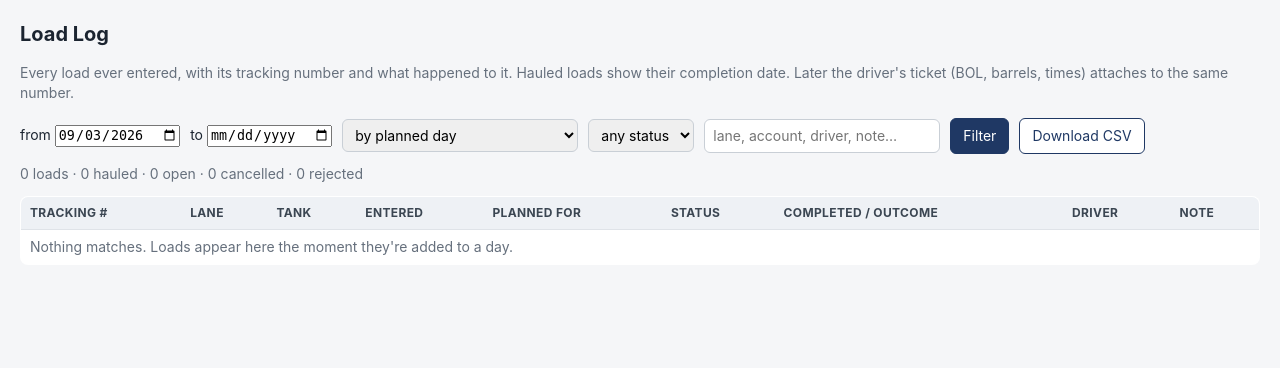
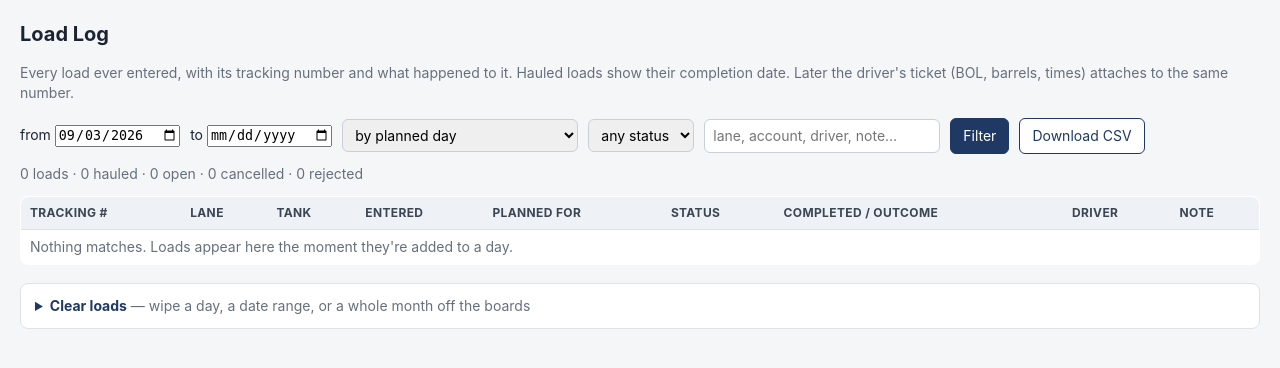
Before and after one commit to joshuawyrick/petrol-dispatch, a FastAPI app: page /loads in a window 1280 px wide. Shown: the part 43-411 px from the top of the page. Run offline with FastAPI, Linux system fonts and the light colour scheme; data comes from the database, SQL or seed files in the repository; data that the repository does not hold is empty.

Commit message:
load clearing function

```diff
--- a/main.py
+++ b/main.py
@@ -811,14 +811,14 @@ def _loadlog_query(s: Session, from_: str, to: str, by: str, status: str, q: str
 
 @app.get("/loads", response_class=HTMLResponse)
 def loadlog(request: Request, from_: str = "", to: str = "", by: str = "plan", status: str = "", q: str = "", line: int | None = None,
-            s: Session = Depends(get_db)):
+            clear_day: str = "", s: Session = Depends(get_db)):
     if not (from_ or to or line or status or q):
         from_ = (date.today() - timedelta(days=7)).isoformat()
     rows = _loadlog_query(s, from_, to, by, status, q, line)
     counts = {}
     for ld in rows: counts[ld.status] = counts.get(ld.status, 0) + 1
     qs = f"from_={from_}&to={to}&by={by}&status={status}&q={q}" + (f"&line={line}" if line else "")
-    return render(request, "loadlog.html", rows=rows, counts=counts, limit=LOG_LIMIT, qs=qs,
+    return render(request, "loadlog.html", rows=rows, counts=counts, limit=LOG_LIMIT, qs=qs, clear_day=clear_day,
                   q=dict(from_=from_, to=to, by=by, status=status, q=q))
 
 
@@ -834,6 +834,44 @@ def loadlog_csv(from_: str = "", to: str = "", by: str = "plan", status: str = "
         w.writerow([ld.ref, ld.lane.pickup.name, ld.lane.dropoff.name, ld.lane.account or "", ld.tank.name if ld.tank else "", ld.created_date,
                     ld.plan_date, ld.status, ld.outcome_date or "", drv, ld.outcome_note or "", ld.bbl_actual or ""])
     return Response(buf.getvalue(), media_type="text/csv", headers={"Content-Disposition": f'attachment; filename="loads_{from_ or "all"}_{to or "all"}.csv"'})
+
+
+
+@app.post("/loads/clear")
+async def loads_clear(request: Request, s: Session = Depends(get_db)):
+    """Clear loads for a day range or a whole month. 'remove' keeps the records (restorable per day); 'wipe' deletes everything."""
+    f = await request.form()
+    month = (f.get("month") or "").strip()                       # "2026-09" from a month picker
+    if month:
+        y, m = int(month[:4]), int(month[5:7])
+        from_ = f"{y:04d}-{m:02d}-01"
+        to = (date(y + (m == 12), (m % 12) + 1, 1) - timedelta(days=1)).isoformat()
+    else:
+        from_, to = (f.get("from_") or "").strip(), (f.get("to") or "").strip() or (f.get("from_") or "").strip()
+    if not from_ or not to:
+        return RedirectResponse("/loads?msg=Pick+a+day,+a+range+or+a+month+to+clear", status_code=303)
+    mode = f.get("mode") or "remove"
+    lines = s.query(LoadRequest).filter(LoadRequest.plan_date >= from_, LoadRequest.plan_date <= to).all()
+    if mode == "wipe":
+        if (f.get("confirm") or "").strip().upper() != "CLEAR":
+            return RedirectResponse("/loads?msg=Type+CLEAR+in+the+confirm+box+to+permanently+delete", status_code=303)
+        ids = [l.id for l in lines]
+        n_loads = 0
+        if ids:
+            load_ids = [x.id for x in s.query(Load.id).filter(Load.line_id.in_(ids)).all()]
+            if load_ids:
+                s.query(LoadEvent).filter(LoadEvent.load_id.in_(load_ids)).delete(synchronize_session=False)
+                n_loads = s.query(Load).filter(Load.id.in_(load_ids)).delete(synchronize_session=False)
+            s.query(LoadRequest).filter(LoadRequest.id.in_(ids)).delete(synchronize_session=False)
+        s.query(Plan).filter(Plan.plan_date >= from_, Plan.plan_date <= to).delete(synchronize_session=False)
+        s.commit()
+        return RedirectResponse(f"/loads?msg=Permanently+deleted+{len(ids)}+line(s)+/+{n_loads}+load(s)+and+their+plans+for+{from_}+to+{to}", status_code=303)
+    n = 0
+    for l in lines:
+        if l.status in ldm.LINE_OPEN and l.count:
+            n += l.count; ldm.remove_line(s, l, l.plan_date)
+    s.commit()
+    return RedirectResponse(f"/loads?msg=Removed+{n}+open+load(s)+from+{from_}+to+{to}+(hauled/cancelled+records+kept;+each+day+can+restore+its+lines)", status_code=303)
 
 
 @app.get("/loads/{load_id}", response_class=HTMLResponse)
--- a/templates/day.html
+++ b/templates/day.html
@@ -117,7 +117,7 @@
 {% endfor %}
 </table></div></details>
 {% endif %}
-{% if load_rows %}<div class="bar" style="margin-top:6px"><button type="submit" class="small">Save all load lines</button> <span class="muted">Priority saves itself the moment you change it. Counts, barrels, tanks, gauge, deadline, window, status and notes save with this button (or with any Move / ✕ click). <b>today</b> = has to move this day · <b>tomorrow</b> = by tomorrow · <b>flex</b> = within {{ flex_days }} days (Settings), getting more urgent as the deadline nears.</span></div>{% endif %}
+{% if load_rows %}<div class="bar" style="margin-top:6px"><button type="submit" class="small">Save all load lines</button> <a class="btn secondary small" href="/loads?clear_day={{ plan_date }}&from_={{ plan_date }}&to={{ plan_date }}" title="remove every open load from this day (or a range / month)">Clear loads…</a> <span class="muted">Priority saves itself the moment you change it. Counts, barrels, tanks, gauge, deadline, window, status and notes save with this button (or with any Move / ✕ click). <b>today</b> = has to move this day · <b>tomorrow</b> = by tomorrow · <b>flex</b> = within {{ flex_days }} days (Settings), getting more urgent as the deadline nears.</span></div>{% endif %}
 </form>
 
 <form method="post" action="/day/{{ plan_date }}/loads/add" class="addbar">
--- a/templates/loadlog.html
+++ b/templates/loadlog.html
@@ -1,5 +1,24 @@
 {% extends "base.html" %}
-{% block title %}Load Log{% endblock %}
+{% block title %}Load Log
+<details class="card" style="margin-top:18px" {% if clear_day %}open{% endif %}>
+<summary><b>Clear loads</b> <span class="muted">— wipe a day, a date range, or a whole month off the boards</span></summary>
+<form method="post" action="/loads/clear" style="margin-top:10px" onsubmit="return confirm('Clear loads for the chosen dates?')">
+  <div class="bar">
+    <label>day / from <input type="date" name="from_" value="{{ clear_day or '' }}"></label>
+    <label>to <input type="date" name="to" value="{{ clear_day or '' }}"></label>
+    <span class="muted">or whole month</span> <input type="month" name="month">
+  </div>
+  <div class="bar" style="margin-top:8px">
+    <label class="chk"><input type="radio" name="mode" value="remove" checked> <b>Remove open loads</b> <span class="muted">— hauled / cancelled / rejected records stay in the log; each day keeps a "restore" link</span></label>
+  </div>
+  <div class="bar">
+    <label class="chk"><input type="radio" name="mode" value="wipe"> <b>Permanently delete everything</b> <span class="muted">— lines, loads, history and built plans in the range; for clearing test data</span></label>
+    <input type="text" name="confirm" placeholder="type CLEAR" class="w80" style="width:110px">
+  </div>
+  <div class="bar" style="margin-top:8px"><button type="submit" class="secondary">Clear</button> <span class="muted">A month picker wins over the day fields if both are filled. Standing orders are not touched — they'll re-add their loads the next time a day is opened.</span></div>
+</form>
+</details>
+{% endblock %}
 {% block content %}
 <h1>Load Log</h1>
 <p class="muted">Every load ever entered, with its tracking number and what happened to it. Hauled loads show their completion date. Later the driver's ticket (BOL, barrels, times) attaches to the same number.</p>
@@ -30,4 +49,23 @@
 {% endfor %}
 {% if not rows %}<tr><td colspan="9" class="muted">Nothing matches. Loads appear here the moment they're added to a day.</td></tr>{% endif %}
 </table></div>
+
+<details class="card" style="margin-top:18px" {% if clear_day %}open{% endif %}>
+<summary><b>Clear loads</b> <span class="muted">— wipe a day, a date range, or a whole month off the boards</span></summary>
+<form method="post" action="/loads/clear" style="margin-top:10px" onsubmit="return confirm('Clear loads for the chosen dates?')">
+  <div class="bar">
+    <label>day / from <input type="date" name="from_" value="{{ clear_day or '' }}"></label>
+    <label>to <input type="date" name="to" value="{{ clear_day or '' }}"></label>
+    <span class="muted">or whole month</span> <input type="month" name="month">
+  </div>
+  <div class="bar" style="margin-top:8px">
+    <label class="chk"><input type="radio" name="mode" value="remove" checked> <b>Remove open loads</b> <span class="muted">— hauled / cancelled / rejected records stay in the log; each day keeps a "restore" link</span></label>
+  </div>
+  <div class="bar">
+    <label class="chk"><input type="radio" name="mode" value="wipe"> <b>Permanently delete everything</b> <span class="muted">— lines, loads, history and built plans in the range; for clearing test data</span></label>
+    <input type="text" name="confirm" placeholder="type CLEAR" class="w80" style="width:110px">
+  </div>
+  <div class="bar" style="margin-top:8px"><button type="submit" class="secondary">Clear</button> <span class="muted">A month picker wins over the day fields if both are filled. Standing orders are not touched — they'll re-add their loads the next time a day is opened.</span></div>
+</form>
+</details>
 {% endblock %}
```
